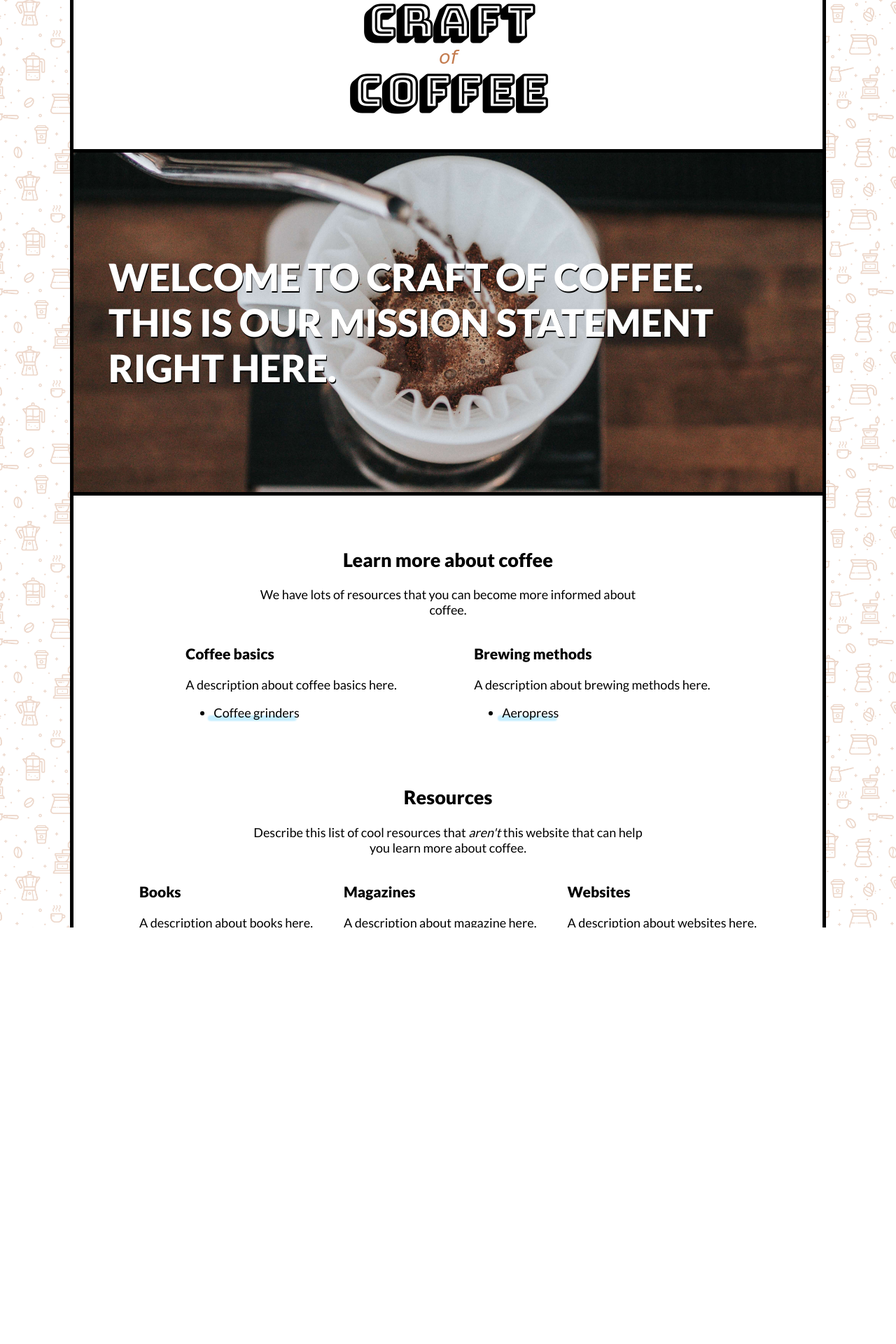
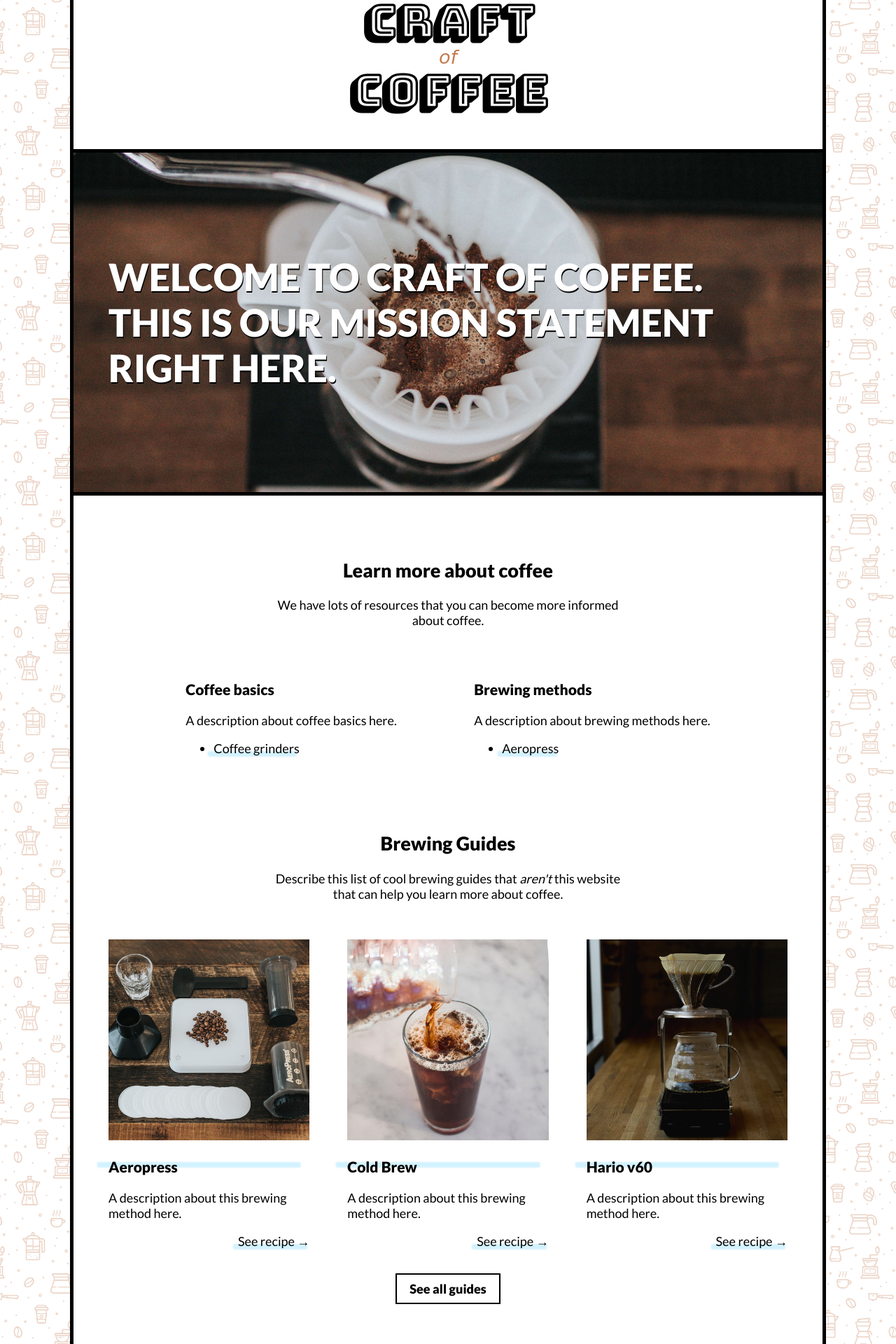
Before and after one commit to keenanpayne/thecraftofcoffee.com, a web app: file _site/index.html in a window 1280 px wide. Shown: the part 200-2120 px from the top of the page at 70% size. Before the commit the page ends 1525 px from the top, so only its background shows below. Run offline with its HTML, style and script files only (its server is not run), Linux system fonts and the light colour scheme; some web fonts are replaced.

Commit message:
Add "Brewing Guides" section

```diff
--- a/_site/index.html
+++ b/_site/index.html
@@ -126,6 +126,57 @@
 <!-- NOTE: This section can be used on the Resources page as well -->
 <section class="container">
   <header class="homepage-header">
+    <h2>Brewing Guides</h2>
+
+    <p>Describe this list of cool brewing guides that <em>aren't</em> this website that can help you learn more about coffee.</p>
+  </header>
+
+  <div class="brewing">
+    <div class="brewing-item">
+      <a href="#" title="">
+        <img src="/dist/images/aeropress.jpg" alt="Aeropress">
+
+        <h3>Aeropress</h3>
+      </a>
+
+      <p>A description about this brewing method here.</p>
+
+      <a class="brewing-link" href="#" title="">See recipe →</a>
+    </div>
+
+    <div class="brewing-guide">
+      <a href="#" title="">
+        <img src="/dist/images/cold-brew.jpg" alt="Cold brew">
+
+        <h3>Cold Brew</h3>
+      </a>
+
+      <p>A description about this brewing method here.</p>
+
+      <a class="brewing-link" href="#" title="">See recipe →</a>
+    </div>
+
+    <div class="brewing-guide">
+      <a href="#" title="">
+        <img src="/dist/images/v60.jpg" alt="Hario v50">
+
+        <h3>Hario v60</h3>
+      </a>
+
+      <p>A description about this brewing method here.</p>
+
+      <a class="brewing-link" href="#" title="">See recipe →</a>
+    </div>
+  </div>
+
+  <p class="brewing-all">
+    <a class="-button" href="#" title="">See all guides</a>
+  </p>
+</section>
+
+<!-- NOTE: This section can be used on the Resources page as well -->
+<section class="container">
+  <header class="homepage-header">
     <h2>Resources</h2>
 
     <p>Describe this list of cool resources that <em>aren't</em> this website that can help you learn more about coffee.</p>
--- a/assets/sass/app.scss
+++ b/assets/sass/app.scss
@@ -1,11 +1,24 @@
+//
+// Variables
+// ---------
+
+$media-max: 767px;
+$media-min: 768px;
+
+
 //
 // Base
 // ----
 
+* {
+  @media screen and (-webkit-min-device-pixel-ratio: 2),
+         screen and (min-resolution: 2dppx) {
+    -webkit-font-smoothing: antialiased;
+    -moz-osx-font-smoothing: grayscale;
+  }
+}
+
 :root {
-  // Variables
-
-
   /// Styles
   background: url('../dist/images/body-bg.png') repeat center center; /* Remember that this came from https://outlane.co/now/freebie-coffee-background-pattern/ */
   background-size: 250px;
@@ -13,7 +26,7 @@
   font-size: 14px;
   padding: 10px;
 
-  @media (min-width: 768px) {
+  @media (min-width: $media-min) {
     font-size: 16px;
     padding: 50px;
   }
@@ -43,9 +56,9 @@ a {
   z-index: 1;
 
   &:after {
-    background-color: rgba(168, 229, 255, .65);
-    box-shadow: 0 0 2px 2px rgba(168, 229, 255, .65);
-    border-radius: 2px;
+    background-color: rgba(168, 229, 255, .5);
+    box-shadow: 0 0 2px 2px rgba(168, 229, 255, .5);
+    border-radius: 1px;
     height: 4px;
     width: 100%;
     content: '';
@@ -68,6 +81,7 @@ a {
   // Modifiers
   &.-extra {
     &:after {
+      border-radius: 2px;
       height: 8px;
       top: 60%;
       transform: translateX(-10%);
@@ -81,6 +95,23 @@ a {
       transform: translateX(0);
     }
   }
+
+  &.-button {
+    border: 2px solid black;
+    font-weight: 600;
+    padding: .5rem 1rem;
+    transition: background-color 150ms;
+
+    &:hover {
+      background-color: black;
+      color: white;
+    }
+
+    &:before,
+    &:after {
+      display: none;
+    }
+  }
 }
 
 
@@ -89,7 +120,7 @@ a {
 // ------
 
 section {
-  margin-bottom: 75px;
+  margin-bottom: 5rem;
 }
 
 .container {
@@ -177,14 +208,48 @@ section {
   padding: 100px 100px 100px 50px;
   text-shadow: 1px 2px 0 black;
 
-  @media (min-width: 768px) {
+  @media (min-width: $media-min) {
     padding-right: 150px;
   }
 }
 
 .resources {
-  display: flex;
-  justify-content: space-evenly;
+  @media (min-width: $media-min) {
+    display: flex;
+    justify-content: space-evenly;
+  }
+}
+
+.brewing {
+  @media (min-width: $media-min) {
+    display: flex;
+    justify-content: space-evenly;
+  }
+
+  img {
+    width: 100%;
+  }
+}
+
+.brewing-guide {
+  &:not(:first-of-type) {
+    @media (min-width: $media-min) {
+      margin-left: 3rem;
+    }
+  }
+}
+
+.brewing-link {
+  float: right;
+
+  @media (max-width: $media-max) {
+    margin-bottom: 2rem;
+  }
+}
+
+.brewing-all {
+  margin-top: 2.5rem;
+  text-align: center;
 }
 
 .learning {
@@ -193,9 +258,10 @@ section {
 }
 
 .homepage-header {
+  margin-bottom: 3rem;
   margin-left: auto;
   margin-right: auto;
-  max-width: 560px;
+  max-width: 500px;
   text-align: center;
 }
 
@@ -207,7 +273,16 @@ section {
 .siteFooter {
   border-top: 5px solid black;
   display: flex;
+  flex-direction: column;
   justify-content: space-between;
   padding-bottom: 25px;
   padding-top: 25px;
+
+  @media (max-width: $media-max) {
+    text-align: center;
+  }
+
+  @media (min-width: $media-min) {
+    flex-direction: row;
+  }
 }
```
Also changed, not shown: _content/index.html (+51 -0 lines), _site/dist/app.css (+55 -8 lines), _site/dist/app.min.css, assets/images/aeropress.jpg (added), assets/images/cold-brew.jpg (added), assets/images/v60.jpg (added), 3 other files.
